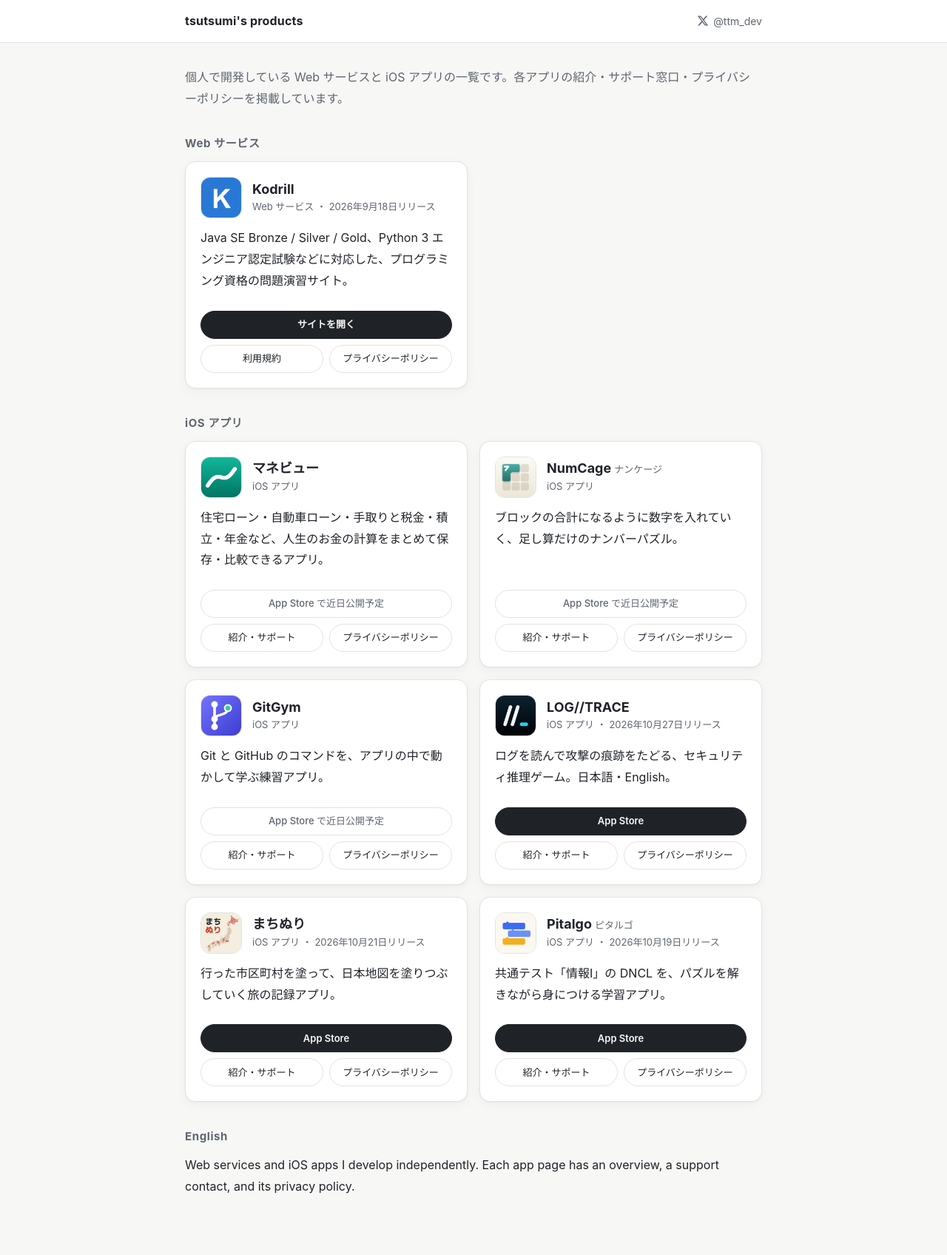
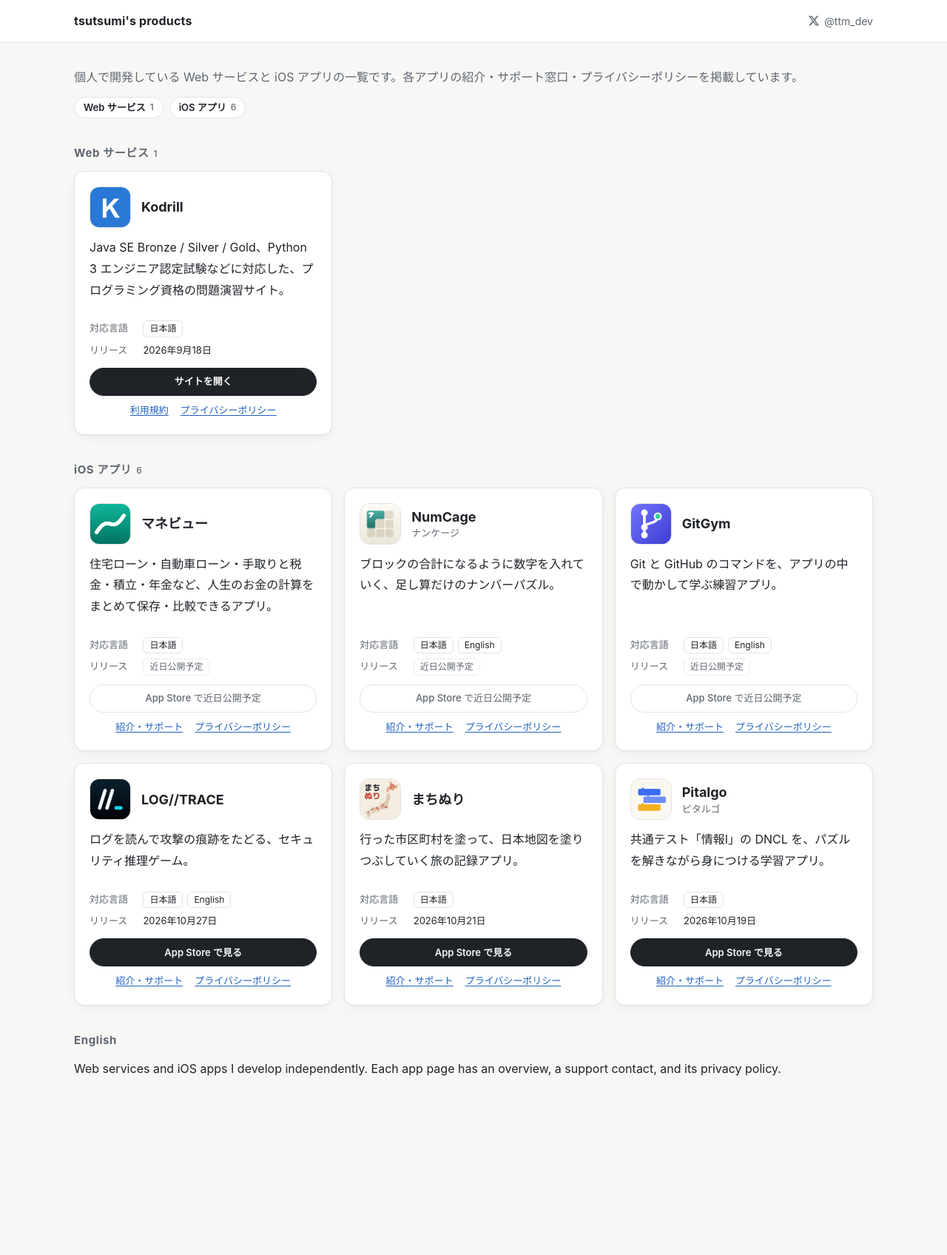
Before and after one commit to tsutsumi03/tsutsumi03.github.io, a Jekyll site: the page built from index.html, in a window 1280 px wide. Shown: the whole page at 74% size. Built offline with Jekyll 4.4.1, drawn with Linux system fonts in a browser that asks for light colours; after the commit the page ends 1537 px from its top, so only the background shows below that.

Commit message:
change: トップのアプリ一覧に対応言語を載せて、PC 表示を 3 列にする
Co-Authored-By: Claude Sonnet 5.5 <noreply@anthropic.com>

```diff
--- a/_data/apps.yml
+++ b/_data/apps.yml
@@ -6,11 +6,13 @@
 # store は App Store の URL。まだ公開していないアプリは空にすると「近日公開予定」と表示する。
 # 並びは新しい順 (未公開のアプリは一番新しい扱いで先頭)。同じ種別の中でもこの順に並ぶ。
 # released は公開日 (YYYY-MM-DD)。公開済みのものだけ入れると、一覧に表示される。
+# languages はアプリ内で選べる言語。一覧の「対応言語」に、この順で表示する。
 
 - name: マネビュー
   icon: /assets/icons/maneview.png
   slug: maneview
   kind: iOS アプリ
+  languages: [日本語]
   store:
   summary: 住宅ローン・自動車ローン・手取りと税金・積立・年金など、人生のお金の計算をまとめて保存・比較できるアプリ。
   links:
@@ -23,6 +25,7 @@
   icon: /assets/icons/kodrill.png
   slug:
   kind: Web サービス
+  languages: [日本語]
   released: 2026-09-18
   site: https://kodrill.com/
   summary: Java SE Bronze / Silver / Gold、Python 3 エンジニア認定試験などに対応した、プログラミング資格の問題演習サイト。
@@ -37,6 +40,7 @@
   reading: ナンケージ
   slug: numcage
   kind: iOS アプリ
+  languages: [日本語, English]
   store:
   summary: ブロックの合計になるように数字を入れていく、足し算だけのナンバーパズル。
   links:
@@ -49,6 +53,7 @@
   icon: /assets/icons/gitgym.png
   slug: gitgym
   kind: iOS アプリ
+  languages: [日本語, English]
   store:
   summary: Git と GitHub のコマンドを、アプリの中で動かして学ぶ練習アプリ。
   links:
@@ -61,9 +66,10 @@
   icon: /assets/icons/log-trace.png
   slug: log-trace
   kind: iOS アプリ
+  languages: [日本語, English]
   released: 2026-10-27
   store: https://apps.apple.com/jp/app/log-trace/id6826163635
-  summary: ログを読んで攻撃の痕跡をたどる、セキュリティ推理ゲーム。日本語・English。
+  summary: ログを読んで攻撃の痕跡をたどる、セキュリティ推理ゲーム。
   links:
     - label: 紹介・サポート
       url: /log-trace/
@@ -74,6 +80,7 @@
   icon: /assets/icons/machinuri.png
   slug: machinuri
   kind: iOS アプリ
+  languages: [日本語]
   released: 2026-10-21
   store: https://apps.apple.com/jp/app/%E3%81%BE%E3%81%A1%E3%81%AC%E3%82%8A-%E5%B8%82%E5%8C%BA%E7%94%BA%E6%9D%91%E3%82%92%E5%A1%97%E3%82%8B%E6%97%85%E3%81%AE%E8%A8%98%E9%8C%B2/id6821511474
   summary: 行った市区町村を塗って、日本地図を塗りつぶしていく旅の記録アプリ。
@@ -88,6 +95,7 @@
   reading: ピタルゴ
   slug: pitalgo
   kind: iOS アプリ
+  languages: [日本語]
   released: 2026-10-19
   store: https://apps.apple.com/jp/app/pitalgo-%E5%85%B1%E9%80%9A%E3%83%86%E3%82%B9%E3%83%88%E6%83%85%E5%A0%B1i%E5%AF%BE%E7%AD%96/id6823904843
   summary: 共通テスト「情報I」の DNCL を、パズルを解きながら身につける学習アプリ。
--- a/assets/css/site.css
+++ b/assets/css/site.css
@@ -83,6 +83,9 @@ a { color: var(--link); text-underline-offset: 2px; }
 }
 
 main.wrap { flex: 1; padding-top: 32px; padding-bottom: 64px; }
+
+/* トップは 3 列で並べるので、本文ページより広くとる */
+body:has(.content-home) .wrap { max-width: 1120px; }
 
 /* パンくずは文字が小さいので、ヘッダーに少し寄せる。ボタンの有無で見出しの位置がずれないよう高さをそろえる */
 .page-bar {
@@ -206,8 +209,16 @@ main.wrap { flex: 1; padding-top: 32px; padding-bottom: 64px; }
   padding: 0;
   margin: 0;
   display: grid;
-  grid-template-columns: repeat(auto-fill, minmax(min(100%, 340px), 1fr));
+  grid-template-columns: 1fr;
   gap: 16px;
+}
+
+@media (min-width: 640px) {
+  .content .app-grid { grid-template-columns: repeat(2, 1fr); }
+}
+
+@media (min-width: 1000px) {
+  .content .app-grid { grid-template-columns: repeat(3, 1fr); }
 }
 
 .content .app-grid li + li { margin-top: 0; }
@@ -240,9 +251,52 @@ main.wrap { flex: 1; padding-top: 32px; padding-bottom: 64px; }
 
 .app-card h3 a:hover { text-decoration: underline; }
 
-.app-reading { color: var(--muted); font-size: 13px; font-weight: 500; margin-left: 4px; }
+.app-reading { color: var(--muted); font-size: 13px; line-height: 1.4; }
 
-.app-kind { color: var(--muted); font-size: 13px; }
+.hero { display: grid; gap: 12px; }
+
+.kind-nav { display: flex; flex-wrap: wrap; gap: 8px; }
+
+.kind-nav a {
+  display: inline-flex;
+  align-items: center;
+  gap: 6px;
+  padding: 2px 12px;
+  border: 1px solid var(--border);
+  border-radius: 999px;
+  background: var(--surface);
+  color: var(--text);
+  font-size: 13px;
+  font-weight: 600;
+  text-decoration: none;
+}
+
+.kind-nav a:hover { border-color: var(--muted); }
+
+.kind-count { color: var(--muted); font-size: 12px; font-weight: 500; margin-left: 6px; }
+
+.kind-nav .kind-count { margin-left: 0; }
+
+.app-meta { display: grid; gap: 6px; margin: 0; font-size: 13px; }
+
+.app-meta > div { display: flex; align-items: baseline; gap: 10px; }
+
+.app-meta dt { flex: none; width: 4.8em; color: var(--muted); }
+
+.app-meta dd { margin: 0; }
+
+.app-langs { display: flex; flex-wrap: wrap; gap: 6px; }
+
+.tag {
+  display: inline-block;
+  padding: 0 8px;
+  border: 1px solid var(--border);
+  border-radius: 6px;
+  font-size: 12px;
+  line-height: 1.7;
+}
+
+.tag-soon { color: var(--muted); border-style: dashed; }
 
 .app-summary { margin: 0; flex: 1; }
 
@@ -250,9 +304,7 @@ main.wrap { flex: 1; padding-top: 32px; padding-bottom: 64px; }
 
 .app-actions > .button, .app-actions > .badge { justify-content: center; }
 
-.app-links { display: grid; grid-template-columns: 1fr 1fr; gap: 8px; }
-
-.app-links .button { justify-content: center; font-weight: 500; }
+.app-links { display: flex; flex-wrap: wrap; justify-content: center; gap: 4px 16px; font-size: 13px; }
 
 .app-actions .button, .app-actions .badge { min-height: 38px; padding: 0 8px; font-size: 13px; white-space: nowrap; }
 
--- a/index.html
+++ b/index.html
@@ -3,15 +3,22 @@ layout: default
 title: "tsutsumi's products"
 ---
 
+{%- comment %}種別の表示順は固定 (Web サービスが先)。新しい種別を足したら、ここにも足す{% endcomment %}
+{%- assign kinds = 'Web サービス|iOS アプリ' | split: '|' %}
+
 <section class="hero">
   <p>個人で開発している Web サービスと iOS アプリの一覧です。各アプリの紹介・サポート窓口・プライバシーポリシーを掲載しています。</p>
+  <nav class="kind-nav" aria-label="種別">
+    {%- for kind in kinds %}
+    {%- assign items = site.data.apps | where: 'kind', kind %}
+    <a href="#kind-{{ forloop.index }}">{{ kind }}<span class="kind-count">{{ items.size }}</span></a>
+    {%- endfor %}
+  </nav>
 </section>
 
-{%- comment %}種別の表示順は固定 (Web サービスが先)。新しい種別を足したら、ここにも足す{% endcomment %}
-{%- assign kinds = 'Web サービス|iOS アプリ' | split: '|' %}
 {%- for kind in kinds %}
 {%- assign items = site.data.apps | where: 'kind', kind %}
-<h2 class="section-title">{{ kind }}</h2>
+<h2 class="section-title" id="kind-{{ forloop.index }}">{{ kind }}<span class="kind-count">{{ items.size }}</span></h2>
 <ul class="app-grid">
   {%- for app in items %}
   {%- if app.slug %}{% assign home = '/' | append: app.slug | append: '/' | relative_url %}{% else %}{% assign home = app.site %}{% endif %}
@@ -22,22 +29,34 @@ title: "tsutsumi's products"
         <img class="app-icon" src="{{ app.icon | relative_url }}" alt="" width="56" height="56" loading="lazy">
         {%- endif %}
         <div>
-          <h3><a href="{{ home }}">{{ app.name }}</a>{% if app.reading %}<span class="app-reading">{{ app.reading }}</span>{% endif %}</h3>
-          <div class="app-kind">{{ app.kind }}{% if app.released %} ・ {{ app.released | date: "%Y年%-m月%-d日" }}リリース{% endif %}</div>
+          <h3><a href="{{ home }}">{{ app.name }}</a></h3>
+          {%- if app.reading %}<div class="app-reading">{{ app.reading }}</div>{% endif %}
         </div>
       </div>
       <p class="app-summary">{{ app.summary }}</p>
+      <dl class="app-meta">
+        {%- if app.languages %}
+        <div>
+          <dt>対応言語</dt>
+          <dd class="app-langs">{% for lang in app.languages %}<span class="tag">{{ lang }}</span>{% endfor %}</dd>
+        </div>
+        {%- endif %}
+        <div>
+          <dt>リリース</dt>
+          <dd>{% if app.released %}{{ app.released | date: "%Y年%-m月%-d日" }}{% else %}<span class="tag tag-soon">近日公開予定</span>{% endif %}</dd>
+        </div>
+      </dl>
       <div class="app-actions">
         {%- if app.site %}
         <a class="button button-primary" href="{{ app.site }}">サイトを開く</a>
         {%- elsif app.store and app.store != '' %}
-        <a class="button button-primary" href="{{ app.store }}">App Store</a>
+        <a class="button button-primary" href="{{ app.store }}">App Store で見る</a>
         {%- else %}
         <span class="badge">App Store で近日公開予定</span>
         {%- endif %}
         <div class="app-links">
           {%- for link in app.links %}
-          <a class="button" href="{% if link.url contains '://' %}{{ link.url }}{% else %}{{ link.url | relative_url }}{% endif %}">{{ link.label }}</a>
+          <a href="{% if link.url contains '://' %}{{ link.url }}{% else %}{{ link.url | relative_url }}{% endif %}">{{ link.label }}</a>
           {%- endfor %}
         </div>
       </div>
```
